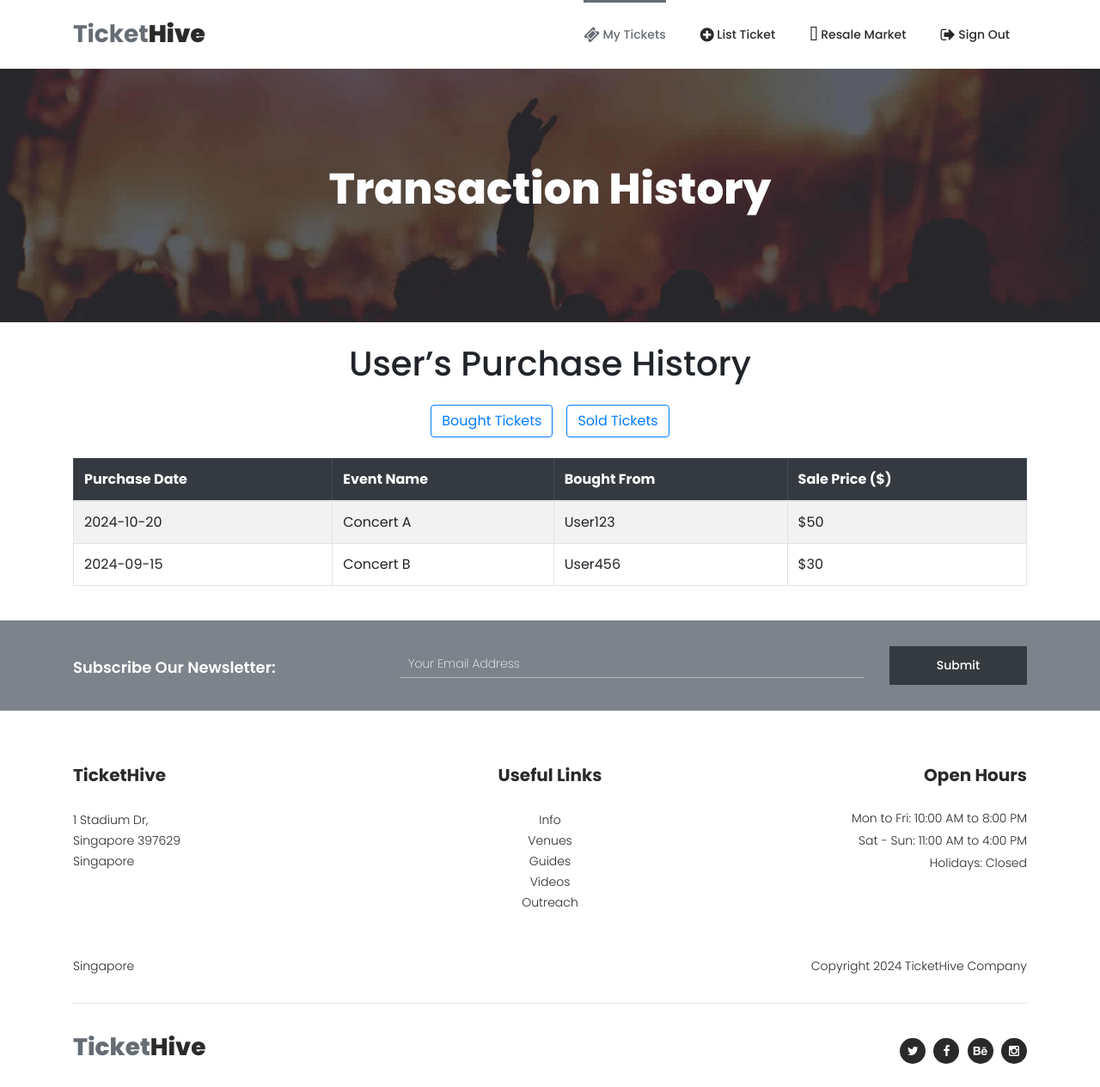
After one commit to Wigsicle/Clown-Computing-Group-12, a Flask app: page /transactions in a window 1280 px wide. The commit adds this page. Shown: the whole page at 86% size. Run offline with Flask 3, Linux system fonts and the light colour scheme; parts of the project's set-up code (start-up, migrations or seed data) failed here and were passed over; some libraries are stand-ins or nearby versions.

Commit message:
Added the user_transactions html

```diff
--- a/app.py
+++ b/app.py
@@ -62,6 +62,11 @@ def ticketinventory():
 
     return render_template('ticket_inventory.html')
 
+@app.route('/transactions')
+def usertransactions():
+
+    return render_template('user_transaction_history.html')
+
 # Route for ticket selling page
 @app.route('/sell_ticket_1')
 def sellticket1():
--- a/models.py
+++ b/models.py
@@ -57,7 +57,7 @@ class Ticket_Listing(db.Model):
     __tablename__ = 'ticket_listing'
     listing_id:Mapped[int] = mapped_column(Integer, primary_key=True)
     sale_price_cents:Mapped[int] = mapped_column(Integer, nullable=False, default='0') # divide this value by 100 when displaying so you don't get weird rounding errors
-    status:Mapped[str] = mapped_column(String(50), nullable=False, default='Available') # status of ticket listing: Available/Sold/Reserved?/Removed
+    status:Mapped[str] = mapped_column(String(50), nullable=False, default='Available') # status of ticket listing: Available/Sold
     listed_on:Mapped[datetime] = mapped_column(DateTime, nullable=False, default=datetime.now()) # tracks when the ticket was put up for sale
     sold_on:Mapped[datetime] = mapped_column(DateTime, nullable=True) # tracks when the listing was sold
 
--- a/templates/ticket_transaction_history.html
+++ b/templates/ticket_transaction_history.html
@@ -1,3 +1,4 @@
+<!-- User Transaction History-->
 <!DOCTYPE html>
 <html lang="en">
 
--- /dev/null
+++ b/templates/user_transaction_history.html
@@ -0,0 +1,273 @@
+<!DOCTYPE html>
+<html lang="en">
+    <head>
+        <meta charset="utf-8">
+        <meta name="viewport" content="width=device-width, initial-scale=1, shrink-to-fit=no">
+        <meta name="description" content="">
+        <meta name="author" content="Tooplate">
+        <link href="https://fonts.googleapis.com/css?family=Poppins:100,100i,200,200i,300,300i,400,400i,500,500i,600,600i,700,700i,800,800i,900,900i&display=swap" rel="stylesheet">
+
+        <title>TicketHive - Ticket Transaction History</title>
+
+        <link rel="shortcut icon" type="image/icon" href="static/images/logo.png"/>
+
+        <!-- Additional CSS Files -->
+        <link rel="stylesheet" type="text/css" href="static/css/bootstrap.min.css">
+
+        <link rel="stylesheet" type="text/css" href="static/css/font-awesome.css">
+
+        <link rel="stylesheet" type="text/css" href="static/css/owl-carousel.css">
+
+        <link rel="stylesheet" href="static/css/tooplate-artxibition.css">
+    </head>
+    <body>
+        <!-- ***** Preloader Start ***** -->
+    <div id="js-preloader" class="js-preloader">
+        <div class="preloader-inner">
+          <span class="dot"></span>
+          <div class="dots">
+            <span></span>
+            <span></span>
+            <span></span>
+          </div>
+        </div>
+      </div>
+      <!-- ***** Preloader End ***** -->
+
+      <!-- ***** Header Area Start ***** -->
+      <header class="header-area header-sticky">
+          <div class="container">
+              <div class="row">
+                  <div class="col-12">
+                      <nav class="main-nav">
+                          <!-- ***** Logo Start ***** -->
+                          <a href="/event_list" class="logo">Ticket<em>Hive</em></a>
+                          <!-- ***** Logo End ***** -->
+                          <!-- ***** Menu Start ***** -->
+                          <ul class="nav">
+                              <li><a href="/ticket_inventory" class="active"><i class="fa fa-ticket fa-lg"></i> My Tickets</a></li>
+                              <li><a href="/ticket_sell1"><i class="fa fa-plus-circle fa-lg"></i> List Ticket</a></li>
+                              <li><a href="/resale_market"><i class="fa fa-shopping-bag fa-lg"></i> Resale Market</a></li>
+                              <li><a href="/"><i class="fa fa-sign-out fa-lg"></i> Sign Out</a></li>
+                          </ul>
+                          <a class='menu-trigger'>
+                              <span>Menu</span>
+                          </a>
+                          <!-- ***** Menu End ***** -->
+                      </nav>
+                  </div>
+              </div>
+          </div>
+      </header>
+      <!-- ***** Header Area End ***** -->
+
+      <!-- ***** About Us Page ***** -->
+      <div class="page-heading-shows-events">
+          <div class="container">
+              <div class="row">
+                  <div class="col-lg-12">
+                      <h2>Transaction History</h2>
+                  </div>
+              </div>
+          </div>
+      </div>
+
+      <!-- **** Transaction History Section **** -->
+      <div class="container my-4">
+        <h1 class="text-center mb-4">User’s Purchase History</h1>
+        <div class="d-flex justify-content-center mb-4">
+          <button id="boughtTab" class="btn btn-outline-primary mx-2 active-btn" onclick="showTab('bought')">Bought Tickets</button>
+          <button id="soldTab" class="btn btn-outline-primary mx-2" onclick="showTab('sold')">Sold Tickets</button>
+        </div>
+
+        <!-- Bought Tickets Table -->
+        <div id="boughtTickets" class="table-responsive">
+          <table class="table table-bordered table-striped">
+            <thead class="table-dark">
+              <tr>
+                <th>Purchase Date</th>
+                <th>Event Name</th>
+                <th>Bought From</th>
+                <th>Sale Price ($)</th>
+              </tr>
+            </thead>
+            <tbody>
+              <tr>
+                <td>2024-10-20</td>
+                <td>Concert A</td>
+                <td>User123</td>
+                <td>$50</td>
+              </tr>
+              <tr>
+                <td>2024-09-15</td>
+                <td>Concert B</td>
+                <td>User456</td>
+                <td>$30</td>
+              </tr>
+              <!-- Add more bought tickets as needed -->
+            </tbody>
+          </table>
+        </div>
+
+        <!-- Sold Tickets Table -->
+        <div id="soldTickets" class="table-responsive" style="display: none;">
+          <table class="table table-bordered table-striped">
+            <thead class="table-dark">
+              <tr>
+                <th>Sale Date</th>
+                <th>Event Name</th>
+                <th>Sold To</th>
+                <th>Sale Price ($)</th>
+              </tr>
+            </thead>
+            <tbody>
+              <tr>
+                <td>2024-08-10</td>
+                <td>Concert C</td>
+                <td>User789</td>
+                <td>$40</td>
+              </tr>
+              <tr>
+                <td>2024-07-22</td>
+                <td>Concert D</td>
+                <td>User321</td>
+                <td>$60</td>
+              </tr>
+              <!-- Add more sold tickets as needed -->
+            </tbody>
+          </table>
+        </div>
+    </div>
+
+    <script>
+        function showTab(tab) {
+          // Switch between the Bought and Sold Tickets tabs
+          document.getElementById('boughtTickets').style.display = tab === 'bought' ? 'block' : 'none';
+          document.getElementById('soldTickets').style.display = tab === 'sold' ? 'block' : 'none';
+
+          // Update button styles
+          document.getElementById('boughtTab').classList.toggle('active-btn', tab === 'bought');
+          document.getElementById('soldTab').classList.toggle('active-btn', tab === 'sold');
+        }
+    </script>
+
+    <!-- *** Subscribe *** -->
+    <div class="subscribe">
+        <div class="container">
+            <div class="row">
+                <div class="col-lg-4">
+                    <h4>Subscribe Our Newsletter:</h4>
+                </div>
+                <div class="col-lg-8">
+                    <form id="subscribe" action="" method="get">
+                        <div class="row">
+                          <div class="col-lg-9">
+                            <fieldset>
+                              <input name="email" type="text" id="email" pattern="[^ @]*@[^ @]*" placeholder="Your Email Address" required="">
+                            </fieldset>
+                          </div>
+                          <div class="col-lg-3">
+                            <fieldset>
+                              <button type="submit" id="form-submit" class="main-dark-button">Submit</button>
+                            </fieldset>
+                          </div>
+                        </div>
+                    </form>
+                </div>
+            </div>
+        </div>
+    </div>
+
+    <!-- *** Footer *** -->
+    <footer>
+        <div class="container">
+            <div class="row">
+                <div class="col-lg-4">
+                    <div class="address">
+                        <h4>TicketHive</h4>
+                        <span>1 Stadium Dr, <br>Singapore 397629<br>Singapore</span>
+                    </div>
+                </div>
+                <div class="col-lg-4">
+                    <div class="links">
+                        <h4>Useful Links</h4>
+                        <ul>
+                            <li><a href="#">Info</a></li>
+                            <li><a href="#">Venues</a></li>
+                            <li><a href="#">Guides</a></li>
+                            <li><a href="#">Videos</a></li>
+                            <li><a href="#">Outreach</a></li>
+                        </ul>
+                    </div>
+                </div>
+                <div class="col-lg-4">
+                    <div class="hours">
+                        <h4>Open Hours</h4>
+                        <ul>
+                            <li>Mon to Fri: 10:00 AM to 8:00 PM</li>
+                            <li>Sat - Sun: 11:00 AM to 4:00 PM</li>
+                            <li>Holidays: Closed</li>
+                        </ul>
+                    </div>
+                </div>
+                <div class="col-lg-12">
+                    <div class="under-footer">
+                        <div class="row">
+                            <div class="col-lg-6 col-sm-6">
+                                <p>Singapore</p>
+                            </div>
+                            <div class="col-lg-6 col-sm-6">
+                                <p class="copyright">Copyright 2024 TicketHive Company</p>
+                            </div>
+                        </div>
+                    </div>
+                </div>
+                <div class="col-lg-12">
+                    <div class="sub-footer">
+                        <div class="row">
+                            <div class="col-lg-3">
+                                <div class="logo"><span>Ticket<em>Hive</em></span></div>
+                            </div>
+                            <div class="col-lg-6">
+                            </div>
+                            <div class="col-lg-3">
+                                <div class="social-links">
+                                    <ul>
+                                        <li><a href="#"><i class="fa fa-twitter"></i></a></li>
+                                        <li><a href="#"><i class="fa fa-facebook"></i></a></li>
+                                        <li><a href="#"><i class="fa fa-behance"></i></a></li>
+                                        <li><a href="#"><i class="fa fa-instagram"></i></a></li>
+                                    </ul>
+                                </div>
+                            </div>
+                        </div>
+                    </div>
+                </div>
+            </div>
+        </div>
+    </footer>
+
+
+
+    <!-- jQuery -->
+    <script src="static/js/jquery-2.1.0.min.js"></script>
+
+    <!-- Bootstrap -->
+    <script src="static/js/popper.js"></script>
+    <script src="static/js/bootstrap.min.js"></script>
+
+    <!-- Plugins -->
+    <script src="static/js/scrollreveal.min.js"></script>
+    <script src="static/js/waypoints.min.js"></script>
+    <script src="static/js/jquery.counterup.min.js"></script>
+    <script src="static/js/imgfix.min.js"></script>
+    <script src="static/js/mixitup.js"></script>
+    <script src="static/js/accordions.js"></script>
+    <script src="static/js/owl-carousel.js"></script>
+
+    <!-- Global Init -->
+    <script src="static/js/custom.js"></script>
+
+    </body>
+
+</html>
```
